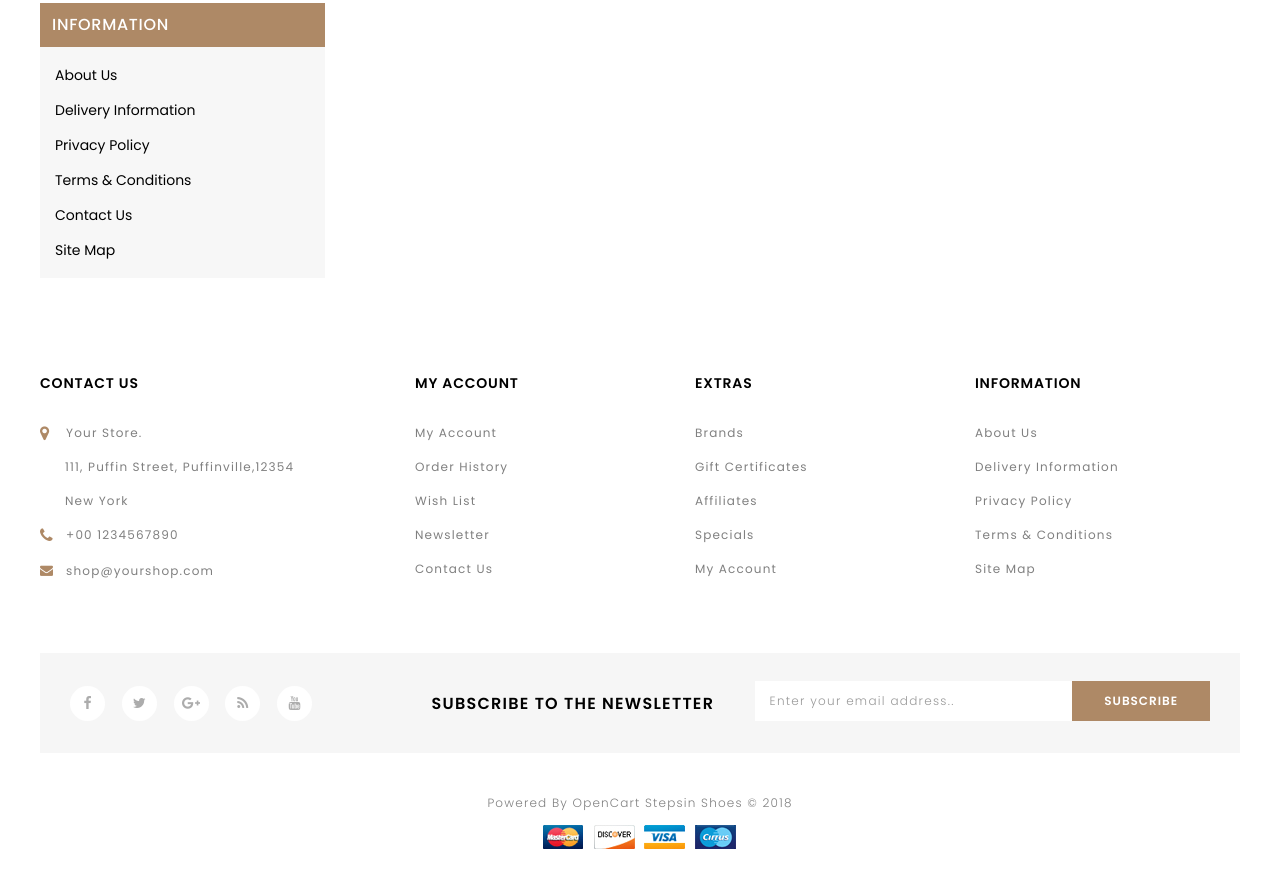
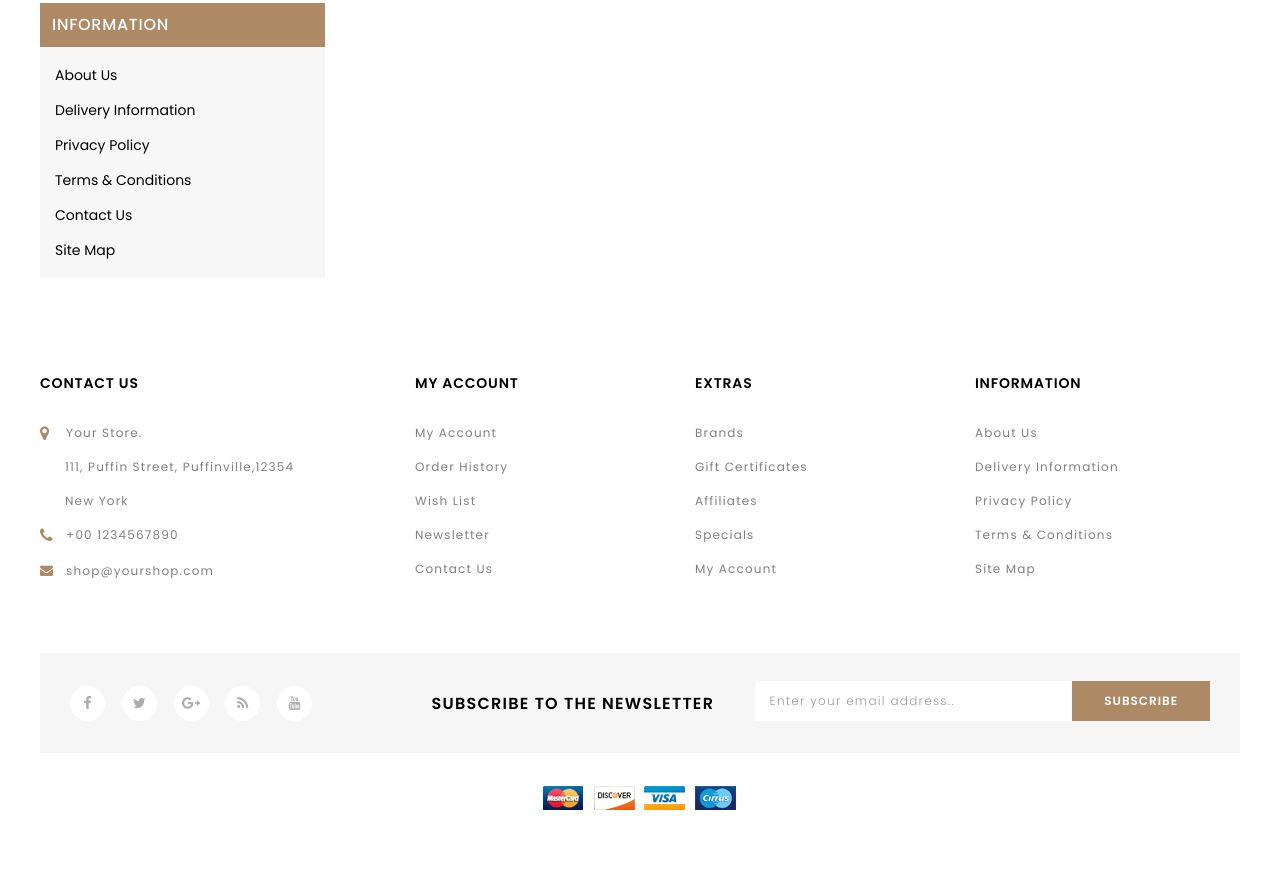
Before and after one commit to iykeevans/demo, a plain HTML site: page login.html in a window 1280 px wide. Shown: the part 757-1643 px from the top of the page. After the commit the page ends 1604 px from the top, so only its background shows below. Drawn offline with Linux system fonts and the light colour scheme.

Commit message:
removed end credits

```diff
--- a/login.html
+++ b/login.html
@@ -504,7 +504,6 @@
     <li class="last"><a href="https://pixothemes.in/opencart/TMF/OPC01/OPC010003/OPC1/index.php?route=information/contact">Contact Us</a></li>
   </ul>
   </div> -->
-        <div class="powered">Powered By <a href="#">OpenCart</a> Stepsin Shoes &copy; 2018</div>
         <div class="content_footer_bottom">
           <div class="footer-payment">
             <div class="payment-block">
```
Also changed, not shown: index.html (+0 -1 lines), product.html (+0 -1 lines), products.html (+0 -1 lines), signup.html (+0 -1 lines).
